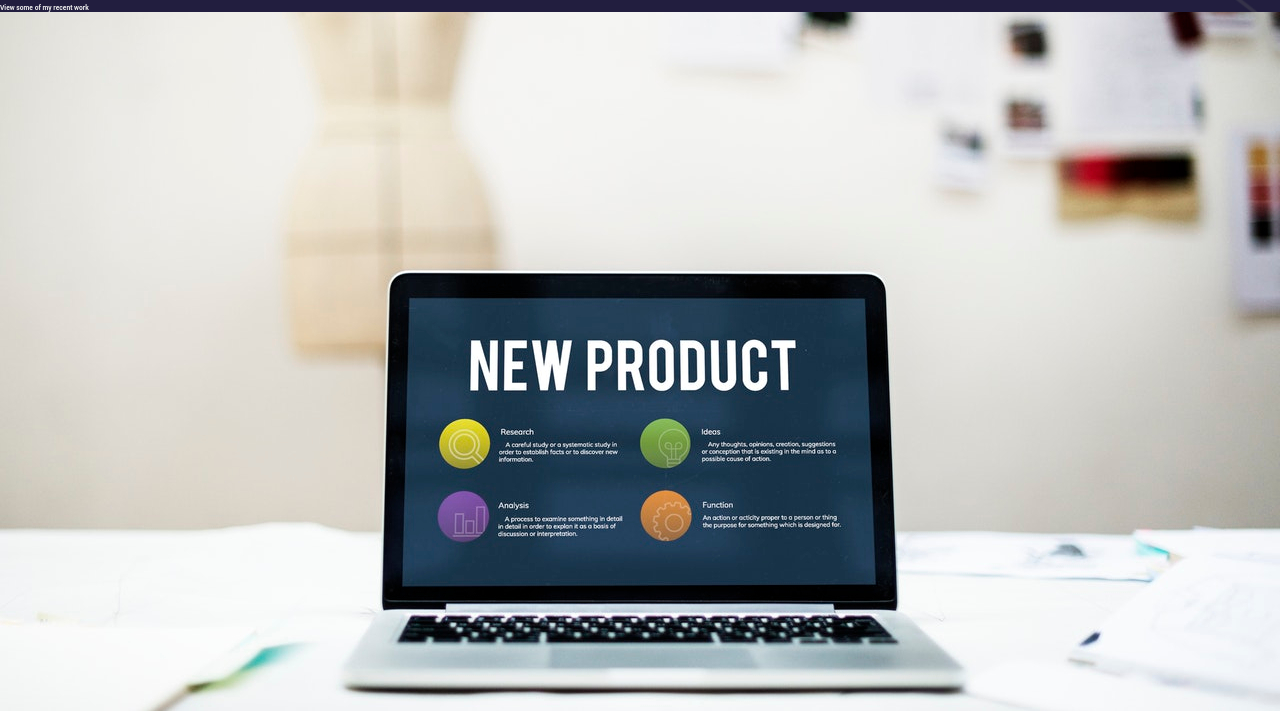
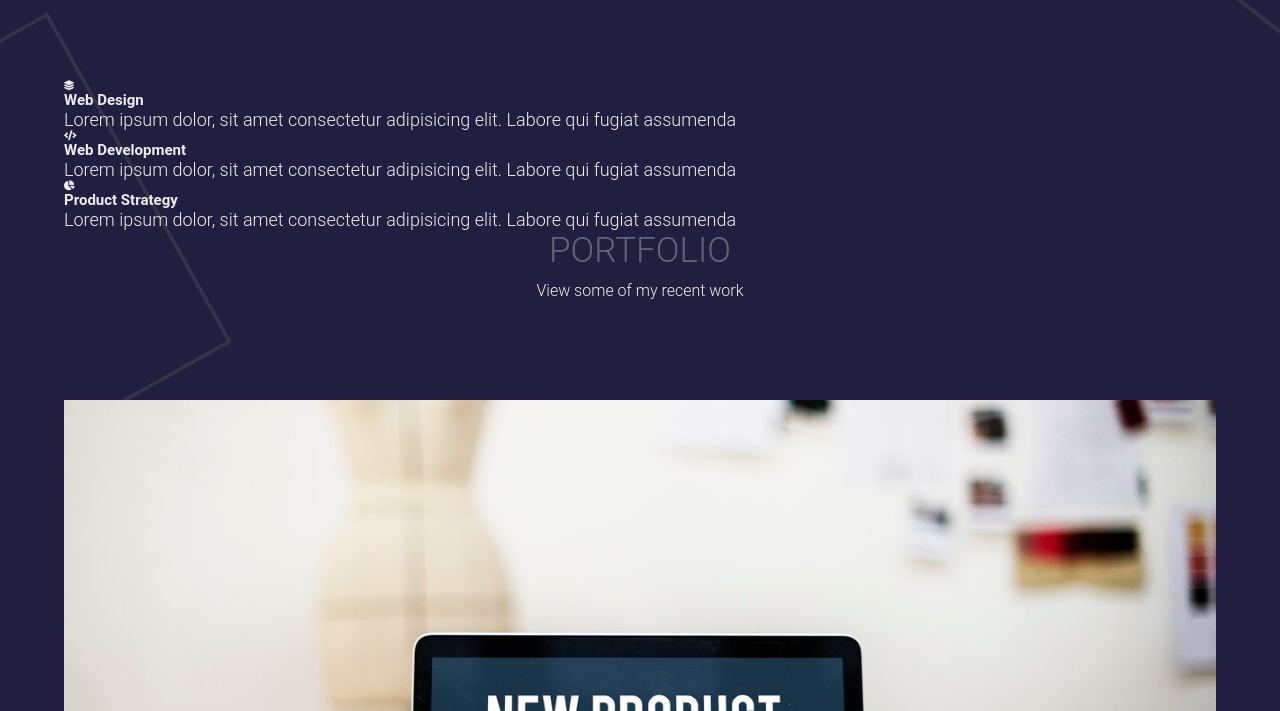
Before and after one commit to YYaacob/Cherlane, a website: page index.html in a window 1280 px wide. Shown: the part 1192-1903 px from the top of the page. Drawn offline with nearby package versions, Linux system fonts and the light colour scheme; a web font is replaced by a local one.

Commit message:
adding more stuff

```diff
--- a/main.css
+++ b/main.css
@@ -35,6 +35,43 @@
 /*End global*/
 
 /*Start reusable*/
+.container {
+  width: 90%;
+  max-width: 120rem;
+  height: 100%;
+  margin: 0 auto;
+  position: relative;
+}
+.section-heading {
+  text-align: center;
+  margin-bottom: 10rem;
+}
+
+.section-heading h1 {
+  font-size: 3.5rem;
+  color: rgba(255,255,255, 0.3);
+  text-transform: uppercase;
+  font-weight: 300;
+  position: relative;
+  margin-bottom: 1rem;
+}
+
+.section-heading h1::before,
+.section-heading h1::after{
+  content: '';
+  position: absolute;
+  bottom: -.5rem;
+  left: 50%;
+  transform: translateX(-50%);
+  background-color: rgba(255, 255, 255, 0.7);
+}
+
+
+
+.section-heading h6 {
+  font-size: 1.6rem;
+  font-weight: 300;
+}
 /*End reusable*/
 
 /*Start header*/
@@ -53,6 +90,7 @@
   border-bottom-left-radius: 100%;
   transition: all 650ms cubic-bezier(1, 0, 0, 1);
 }
+
 .nav-list {
   list-style: none;
   width: 100%;
@@ -138,7 +176,7 @@
 }
 
 .landing-text h1 {
-  font-size: 10rem;
+  font-size: 13rem;
   font-family: 'Euphoria Script', sans-serif;
   background: linear-gradient(to top, #ffe838, #fd57bf);
   -webkit-background-clip: text;
@@ -150,11 +188,14 @@
 .landing-text h6 {
   font-size: 2rem;
   font-weight: 300;
+
+
 }
 /*End header*/
 
 /*Start about*/
 .about .container {
+  margin-top: 10rem; /* Might delete this line*/
   display: flex;
   align-items: center;
   justify-content: center;
@@ -204,6 +245,10 @@
 /*End about*/
 
 /*Start services*/
+.my-skills {
+  margin-top: 10rem;
+
+}
 /*End services*/
 
 /*Start portfolio*/
--- a/package.json
+++ b/package.json
@@ -1,5 +1,5 @@
 {
-  "name": "Cherlane Williams",
+  "name": "(Cherlane Williams)",
   "version": "1.0.0",
   "description": "Web portfolio for Cherlane Williams | English docent and native speaker",
   "main": "main.js",
```
